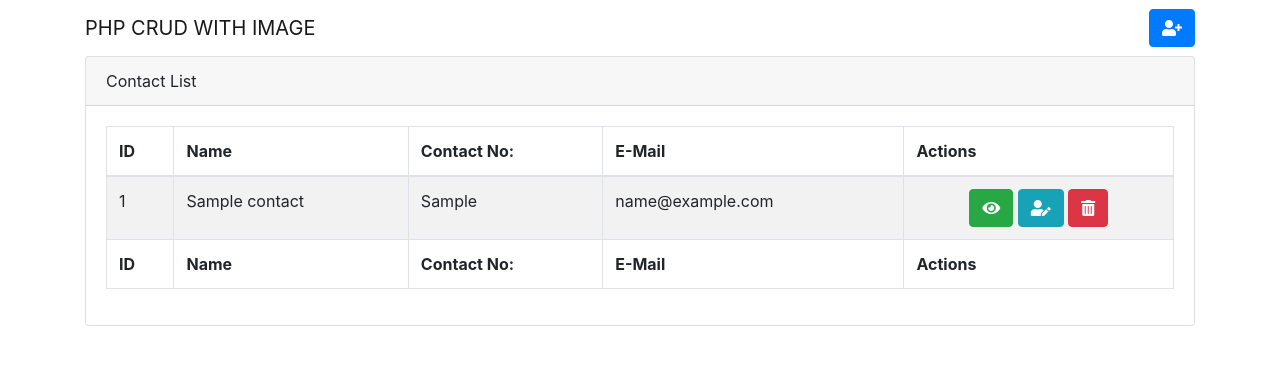
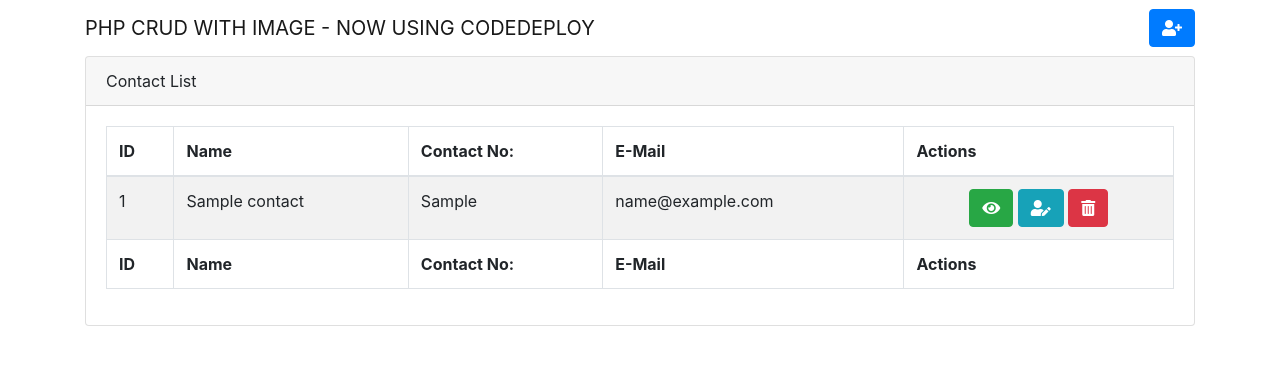
Before and after one commit to dennisalexandr/adziz4, a PHP site: page / in a window 1280 px wide. Shown: the top 365 px of the page. Run offline with PHP 8.4, Linux system fonts and the light colour scheme; tables that the repository leaves empty or names only in its code hold one stand-in row (values such as "Sample post"); data that the repository does not hold is empty; some libraries are stand-ins or nearby versions.

Commit message:
Update index.php

```diff
--- a/index.php
+++ b/index.php
@@ -30,7 +30,7 @@
 
       <nav class="navbar navbar-expand-md navbar-light navbar-laravel">
         <div class="container">
-          <a class="navbar-brand" href="index.php">PHP CRUD WITH IMAGE</a>
+          <a class="navbar-brand" href="index.php">PHP CRUD WITH IMAGE - NOW USING CODEDEPLOY</a>
           <button class="navbar-toggler" type="button" data-toggle="collapse" data-target="#navbarSupportedContent" aria-controls="navbarSupportedContent" aria-expanded="false" aria-label="{{ __('Toggle navigation') }}">
             <span class="navbar-toggler-icon"></span>
           </button>
```
